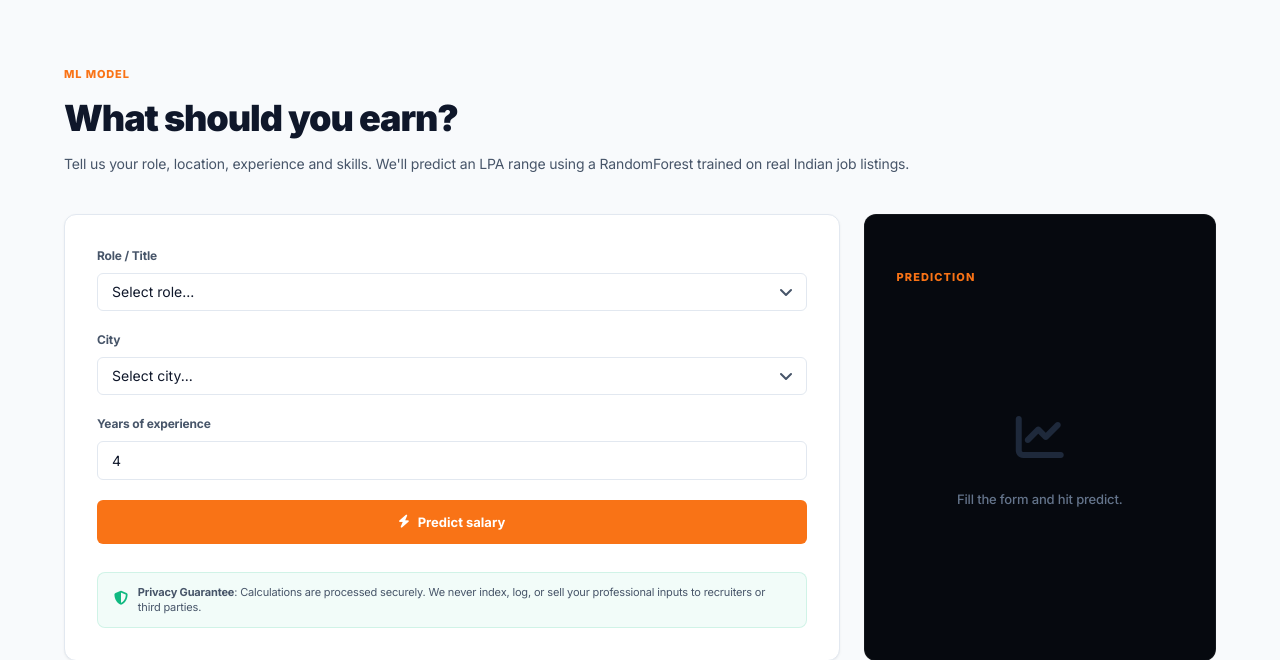
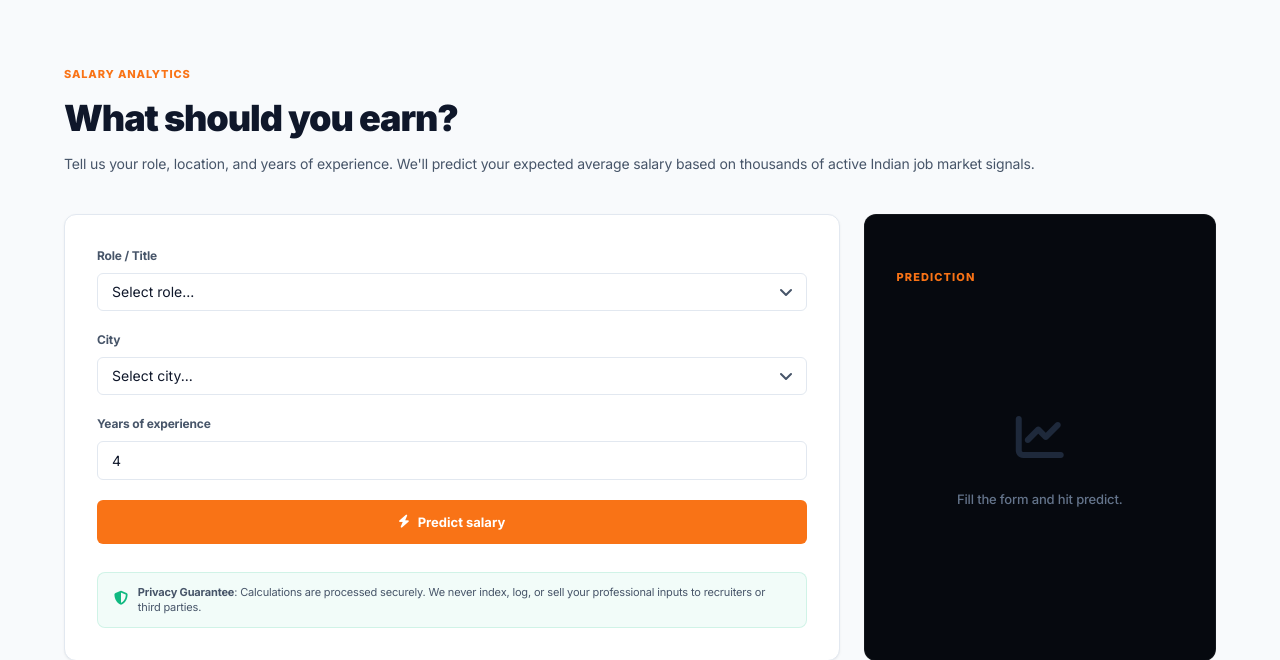
Before and after one commit to Rohan240502/tech-jobs-india, a Flask app: page /salary in a window 1280 px wide. Shown: the part 69-729 px from the top of the page. Run offline with Flask 3, Linux system fonts and the light colour scheme; data comes from the database, SQL or seed files in the repository; some libraries are stand-ins or nearby versions.

```diff
--- a/static/js/script.js
+++ b/static/js/script.js
@@ -236,14 +236,14 @@ function setupAJAXHandlers() {
                         Market range: ${result.min_lpa} LPA - ${result.max_lpa} LPA
                     </div>
                     <p style="font-size: 13px; color: #64748b; margin-bottom: 24px;">
-                        Model method: ${result.method}
+                        Prediction engine: ${result.method}
                     </p>
                     <div style="border-top: 1px solid rgba(255, 255, 255, 0.08); padding-top: 20px;">
                         <div style="font-size: 12px; font-weight: 700; color: #94a3b8; text-transform: uppercase; letter-spacing: 0.05em; margin-bottom: 10px;">
-                            Model Breakdown
+                            Market Analytics Breakdown
                         </div>
                         <p style="font-size: 13px; color: #64748b; line-height: 1.5; margin-bottom: 0;">
-                            Your target salary is successfully processed by a 150-estimator Random Forest model.
+                            Your expected salary is successfully calculated by our AI-driven salary intelligence model.
                             The pipeline evaluates:
                             <br>• <strong>Job Role:</strong> Title demand indexing.
                             <br>• <strong>Location:</strong> Geographical market factors.
--- a/templates/salary.html
+++ b/templates/salary.html
@@ -4,9 +4,9 @@
 
 {% block content %}
 <div class="container">
-    <div class="hero-badge" style="margin-bottom: 8px;">ML Model</div>
+    <div class="hero-badge" style="margin-bottom: 8px;">Salary Analytics</div>
     <h1 style="font-size: 36px; font-weight: 900; margin-bottom: 8px; letter-spacing: -0.03em;">What should you earn?</h1>
-    <p style="font-size: 14px; color: var(--text-secondary); margin-bottom: 40px;">Tell us your role, location, experience and skills. We'll predict an LPA range using a RandomForest trained on real Indian job listings.</p>
+    <p style="font-size: 14px; color: var(--text-secondary); margin-bottom: 40px;">Tell us your role, location, and years of experience. We'll predict your expected average salary based on thousands of active Indian job market signals.</p>
 
     <!-- Dual Column Layout exactly matching screenshot 2 -->
     <div class="grid-main-sidebar" style="gap: 24px;">
--- a/utils/salary_predictor.py
+++ b/utils/salary_predictor.py
@@ -59,7 +59,7 @@ def predict_salary(title, location, experience):
                 "avg_lpa": avg_salary,
                 "min_lpa": min_salary,
                 "max_lpa": max_salary,
-                "method": "Random Forest ML Model"
+                "method": "Market Analytics Predictive Model"
             }
         except Exception as e:
             print(f"[ML] Model prediction failed: {e}. Falling back to DB stats...")
@@ -102,7 +102,7 @@ def predict_salary(title, location, experience):
             "avg_lpa": avg_lpa,
             "min_lpa": min_lpa,
             "max_lpa": max_lpa,
-            "method": "Database Statistical Averages (Fallback)"
+            "method": "Historical Salary Database (Fallback)"
         }
     except Exception as e:
         print(f"[ML] Database fallback failed: {e}")
```
